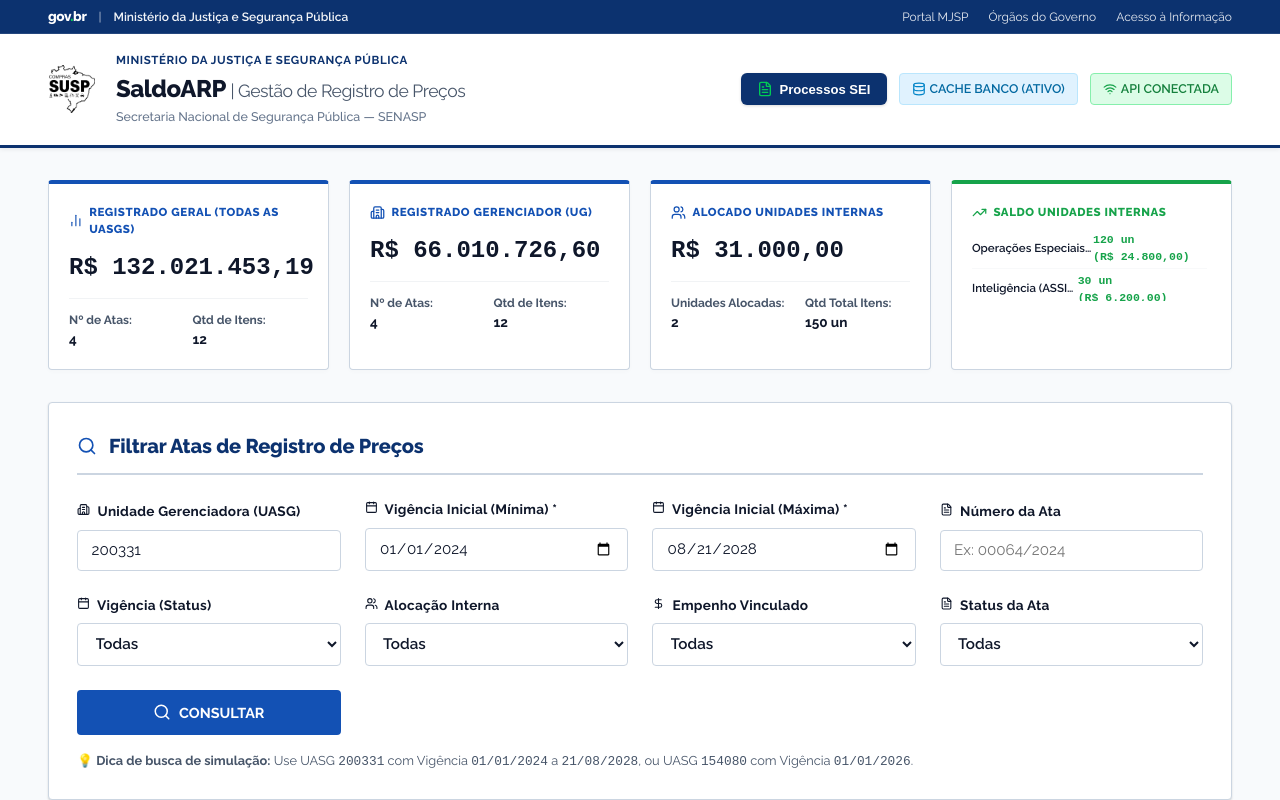
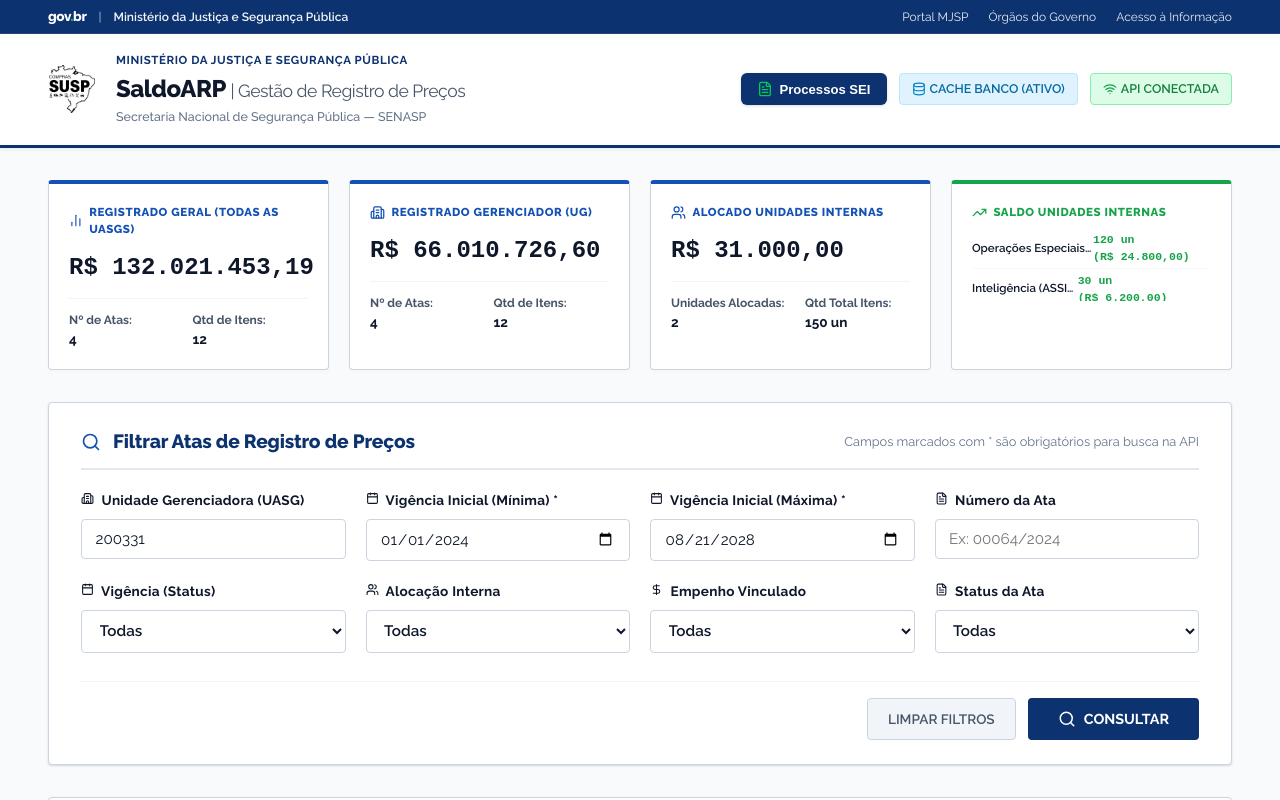
Before and after one commit to vileganhon-sourc/SaldoARP, a React (Vite) app: page / in a window 1280 px wide. Shown: the top 800 px of the page. Built offline with nearby package versions, Linux system fonts and the light colour scheme; no server answers; a web font is replaced by a local one.

Commit message:
v1.3.0: Reestruturacao simetrica dos filtros de busca e remocao de texto de dica

```diff
--- a/package.json
+++ b/package.json
@@ -1,7 +1,7 @@
 {
   "name": "saldoarp",
   "private": true,
-  "version": "1.2.0",
+  "version": "1.3.0",
   "type": "module",
   "scripts": {
     "dev": "vite",
--- a/src/components/ArpSearch.tsx
+++ b/src/components/ArpSearch.tsx
@@ -425,12 +425,19 @@
       </section>
 
       {/* Search Filter Card */}
-      <section className="glass-card">
-        <h2 className="section-title" style={{ fontSize: '1.25rem', marginBottom: '1.5rem' }}>
-          <Search size={20} color="var(--primary)" /> Filtrar Atas de Registro de Preços
+      <section className="glass-card" style={{ padding: '1.5rem 2rem' }}>
+        <div style={{ display: 'flex', justifyContent: 'space-between', alignItems: 'center', marginBottom: '1.25rem', borderBottom: '2px solid #e2e8f0', paddingBottom: '0.75rem' }}>
+          <h2 className="section-title" style={{ fontSize: '1.2rem', margin: 0, borderBottom: 'none', paddingBottom: 0, color: '#0c326f' }}>
+            <Search size={20} color="#1351b4" /> Filtrar Atas de Registro de Preços
           </h2>
+          <span style={{ fontSize: '0.8rem', color: '#64748b' }}>
+            Campos marcados com * são obrigatórios para busca na API
+          </span>
+        </div>
 
-        <form onSubmit={handleSearch} className="search-grid">
+        <form onSubmit={handleSearch} style={{ display: 'flex', flexDirection: 'column', gap: '1.25rem' }}>
+          {/* Grid de 4 Colunas Perfeitamente Alinhadas */}
+          <div style={{ display: 'grid', gridTemplateColumns: 'repeat(auto-fit, minmax(220px, 1fr))', gap: '1.25rem' }}>
             <div className="form-group">
               <label className="form-label">
                 <Building2 size={13} style={{ marginRight: '4px' }} /> Unidade Gerenciadora (UASG)
@@ -483,7 +490,6 @@
               />
             </div>
 
-          {/* Corrected "Vigência (Status)" Dropdown (height issue resolved by using CSS inherit) */}
             <div className="form-group">
               <label className="form-label">
                 <Calendar size={13} style={{ marginRight: '4px' }} /> Vigência (Status)
@@ -500,7 +506,6 @@
               </select>
             </div>
 
-          {/* New "Alocação" Filter */}
             <div className="form-group">
               <label className="form-label">
                 <Users size={13} style={{ marginRight: '4px' }} /> Alocação Interna
@@ -517,7 +522,6 @@
               </select>
             </div>
 
-          {/* New "Empenho" Filter */}
             <div className="form-group">
               <label className="form-label">
                 <DollarSign size={13} style={{ marginRight: '4px' }} /> Empenho Vinculado
@@ -534,7 +538,6 @@
               </select>
             </div>
 
-          {/* New "Status da Ata" Filter */}
             <div className="form-group">
               <label className="form-label">
                 <FileText size={13} style={{ marginRight: '4px' }} /> Status da Ata
@@ -550,17 +553,39 @@
                 <option value="Cancelada">Cancelada</option>
               </select>
             </div>
+          </div>
 
-          <div>
-            <button type="submit" className="btn btn-primary" style={{ width: '100%', height: '45px' }}>
-              <Search size={18} /> Consultar
+          {/* Barra de Ações com Botão Consultar e Limpar Alinhados à Direita */}
+          <div style={{ display: 'flex', justifyContent: 'flex-end', gap: '0.75rem', marginTop: '0.5rem', paddingTop: '1rem', borderTop: '1px solid #f1f5f9' }}>
+            <button
+              type="button"
+              onClick={() => {
+                setParams({
+                  dataVigenciaInicialMin: '2024-01-01',
+                  dataVigenciaInicialMax: '2028-08-21',
+                  codigoUnidadeGerenciadora: '200331',
+                  numeroAtaRegistroPreco: ''
+                });
+                setFilterVigencia('TODAS');
+                setFilterAlocacao('TODAS');
+                setFilterEmpenho('TODAS');
+                setFilterStatusAta('TODAS');
+              }}
+              className="btn"
+              style={{ backgroundColor: '#f1f5f9', color: '#475569', border: '1px solid #cbd5e1', padding: '0.5rem 1.25rem', height: '42px', fontSize: '0.85rem', fontWeight: 600 }}
+            >
+              Limpar Filtros
+            </button>
+
+            <button
+              type="submit"
+              className="btn btn-primary"
+              style={{ backgroundColor: '#0c326f', borderColor: '#0c326f', padding: '0.5rem 1.75rem', height: '42px', fontSize: '0.9rem', fontWeight: 700, display: 'flex', alignItems: 'center', gap: '0.5rem' }}
+            >
+              <Search size={18} /> CONSULTAR
             </button>
           </div>
         </form>
-
-        <div style={{ marginTop: '1rem', fontSize: '0.8rem', color: 'var(--text-secondary)' }}>
-          💡 <strong>Dica de busca de simulação:</strong> Use UASG <code>200331</code> com Vigência <code>01/01/2024</code> a <code>21/08/2028</code>, ou UASG <code>154080</code> com Vigência <code>01/01/2026</code>.
-        </div>
       </section>
 
       {/* Results Section */}
```
Lines whose indentation alone changed are shown as unchanged.
